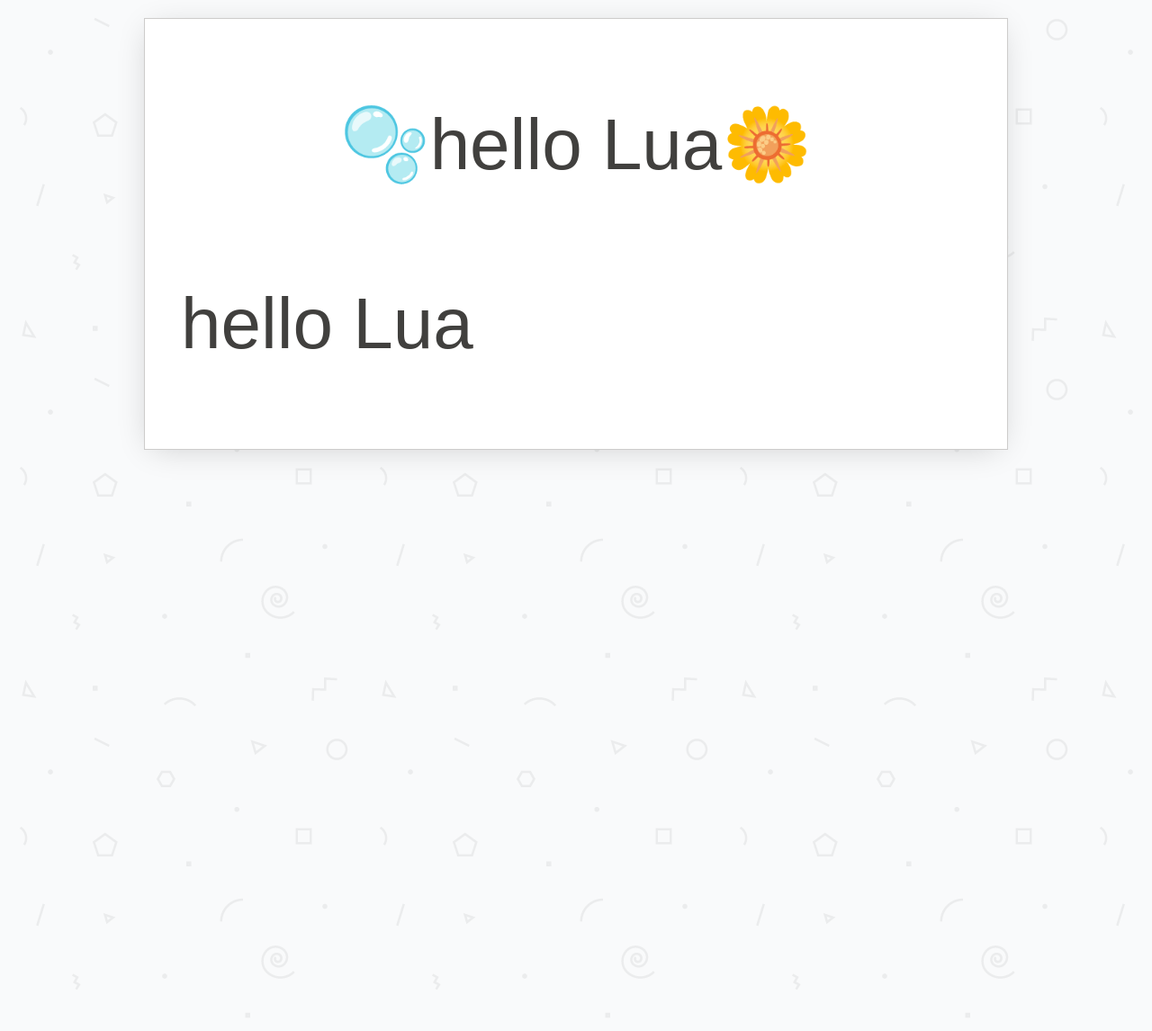
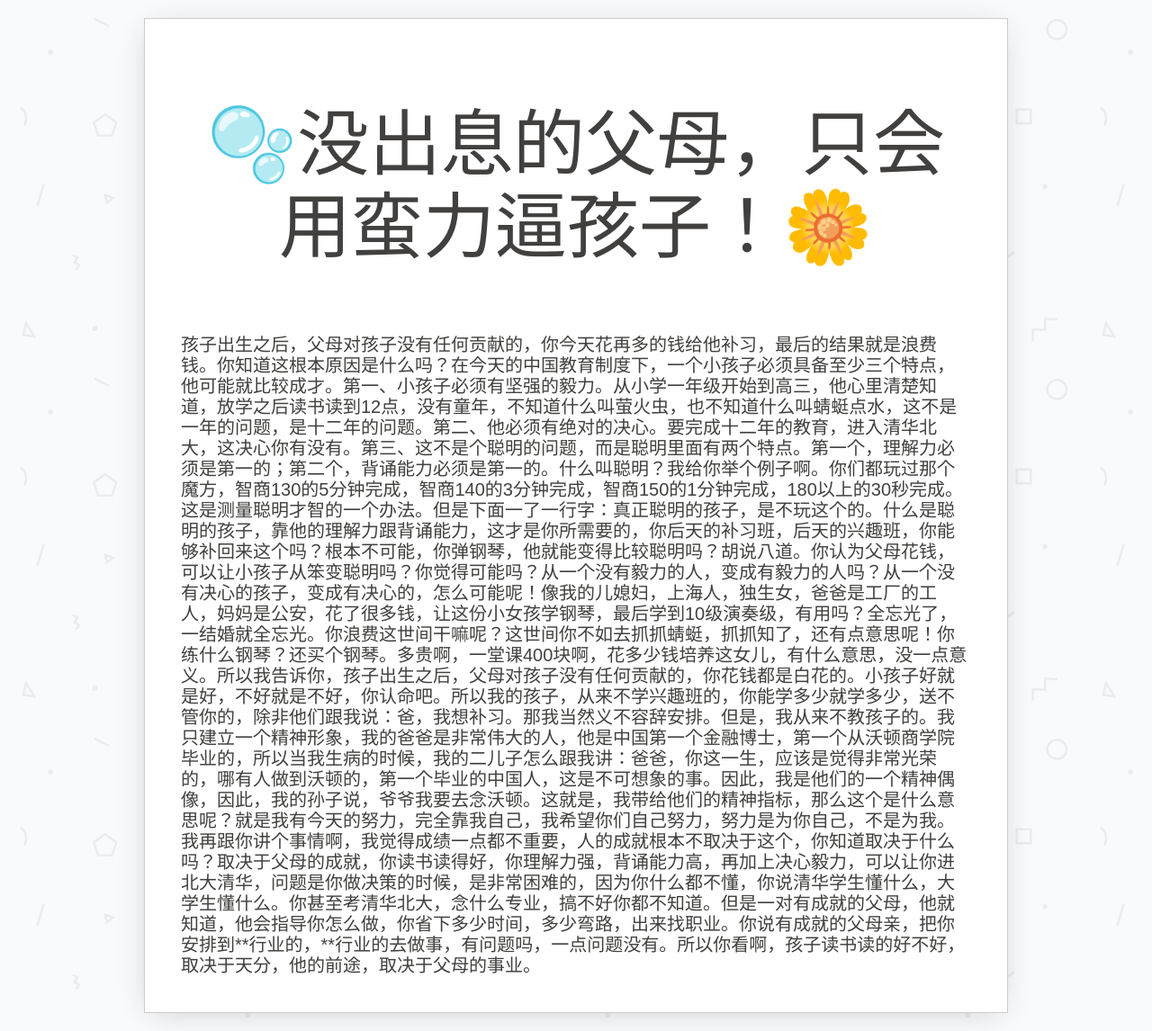
Before and after one commit to jejujiang/blog, a Jekyll site: the page built from _posts/2025-05-20-lua.html, in a window 1280 px wide. Shown: the whole page at 90% size. Built offline with Jekyll 4.4.1, drawn with Linux system fonts in a browser that asks for light colours; some web fonts are replaced.

Commit message:
hello world

```diff
--- a/_posts/2025-05-20-lua.html
+++ b/_posts/2025-05-20-lua.html
@@ -1,6 +1,6 @@
 ---
 layout: default
-title: "hello Lua"
+title: "没出息的父母，只会用蛮力逼孩子！"
 ---
 
-<h1>{{ page.title }}</h1>
+孩子出生之后，父母对孩子没有任何贡献的，你今天花再多的钱给他补习，最后的结果就是浪费钱。你知道这根本原因是什么吗？在今天的中国教育制度下，一个小孩子必须具备至少三个特点，他可能就比较成才。第一、小孩子必须有坚强的毅力。从小学一年级开始到高三，他心里清楚知道，放学之后读书读到12点，没有童年，不知道什么叫萤火虫，也不知道什么叫蜻蜓点水，这不是一年的问题，是十二年的问题。第二、他必须有绝对的决心。要完成十二年的教育，进入清华北大，这决心你有没有。第三、这不是个聪明的问题，而是聪明里面有两个特点。第一个，理解力必须是第一的；第二个，背诵能力必须是第一的。什么叫聪明？我给你举个例子啊。你们都玩过那个魔方，智商130的5分钟完成，智商140的3分钟完成，智商150的1分钟完成，180以上的30秒完成。这是测量聪明才智的一个办法。但是下面一了一行字：真正聪明的孩子，是不玩这个的。什么是聪明的孩子，靠他的理解力跟背诵能力，这才是你所需要的，你后天的补习班，后天的兴趣班，你能够补回来这个吗？根本不可能，你弹钢琴，他就能变得比较聪明吗？胡说八道。你认为父母花钱，可以让小孩子从笨变聪明吗？你觉得可能吗？从一个没有毅力的人，变成有毅力的人吗？从一个没有决心的孩子，变成有决心的，怎么可能呢！像我的儿媳妇，上海人，独生女，爸爸是工厂的工人，妈妈是公安，花了很多钱，让这份小女孩学钢琴，最后学到10级演奏级，有用吗？全忘光了，一结婚就全忘光。你浪费这世间干嘛呢？这世间你不如去抓抓蜻蜓，抓抓知了，还有点意思呢！你练什么钢琴？还买个钢琴。多贵啊，一堂课400块啊，花多少钱培养这女儿，有什么意思，没一点意义。所以我告诉你，孩子出生之后，父母对孩子没有任何贡献的，你花钱都是白花的。小孩子好就是好，不好就是不好，你认命吧。所以我的孩子，从来不学兴趣班的，你能学多少就学多少，送不管你的，除非他们跟我说：爸，我想补习。那我当然义不容辞安排。但是，我从来不教孩子的。我只建立一个精神形象，我的爸爸是非常伟大的人，他是中国第一个金融博士，第一个从沃顿商学院毕业的，所以当我生病的时候，我的二儿子怎么跟我讲：爸爸，你这一生，应该是觉得非常光荣的，哪有人做到沃顿的，第一个毕业的中国人，这是不可想象的事。因此，我是他们的一个精神偶像，因此，我的孙子说，爷爷我要去念沃顿。这就是，我带给他们的精神指标，那么这个是什么意思呢？就是我有今天的努力，完全靠我自己，我希望你们自己努力，努力是为你自己，不是为我。我再跟你讲个事情啊，我觉得成绩一点都不重要，人的成就根本不取决于这个，你知道取决于什么吗？取决于父母的成就，你读书读得好，你理解力强，背诵能力高，再加上决心毅力，可以让你进北大清华，问题是你做决策的时候，是非常困难的，因为你什么都不懂，你说清华学生懂什么，大学生懂什么。你甚至考清华北大，念什么专业，搞不好你都不知道。但是一对有成就的父母，他就知道，他会指导你怎么做，你省下多少时间，多少弯路，出来找职业。你说有成就的父母亲，把你安排到**行业的，**行业的去做事，有问题吗，一点问题没有。所以你看啊，孩子读书读的好不好，取决于天分，他的前途，取决于父母的事业。
```
